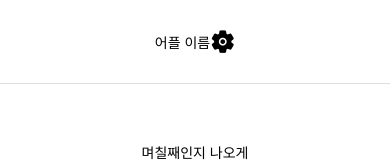
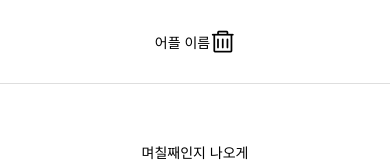
Before and after one commit to FouinK/myFirstNativeApp, a React Native app: screen / in a window 390 px wide. Shown: the top 162 px of the page. Built offline with nearby package versions, Linux system fonts and the light colour scheme.

Commit message:
아이콘 ios에 적용 성공적

```diff
--- a/component/Header.tsx
+++ b/component/Header.tsx
@@ -1,6 +1,6 @@
 import React from 'react';
 import {View, Text, StyleSheet, TouchableOpacity} from 'react-native';
-import Icon from 'react-native-vector-icons/Ionicons';
+import Icon from 'react-native-vector-icons/AntDesign';
 
 const Header = () => {
   const openSettings = () => {
@@ -11,7 +11,7 @@ const Header = () => {
     <View style={styles.header}>
       <Text style={styles.title}>어플 이름</Text>
       <TouchableOpacity onPress={openSettings} style={styles.settingsButton}>
-        <Icon name="md-settings" size={25} color="#000" />
+        <Icon name="delete" size={25} color="#000" />
       </TouchableOpacity>
     </View>
   );
```
Also changed, not shown: 4 other files (tests, documents, lock files or other folders).
